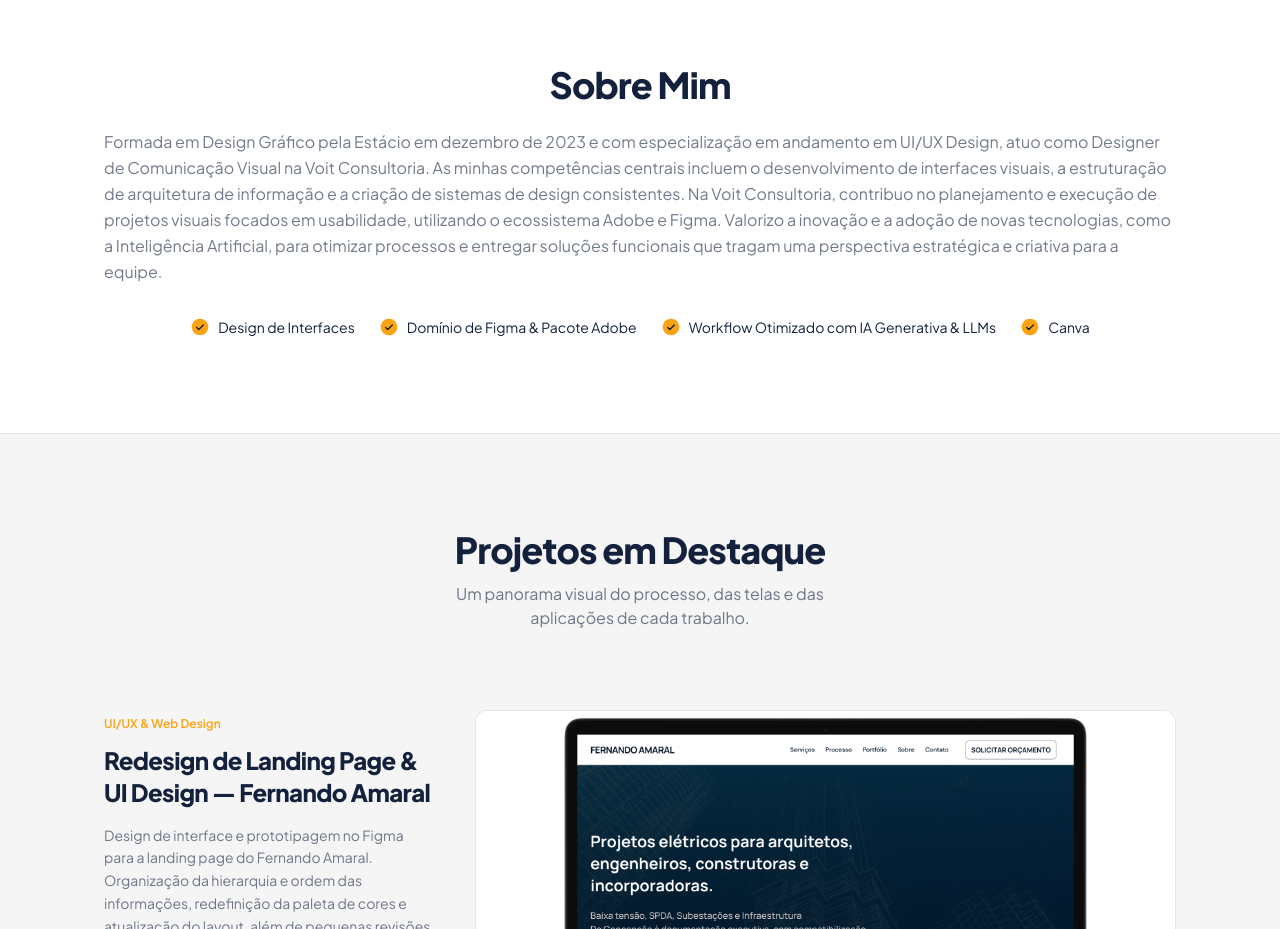
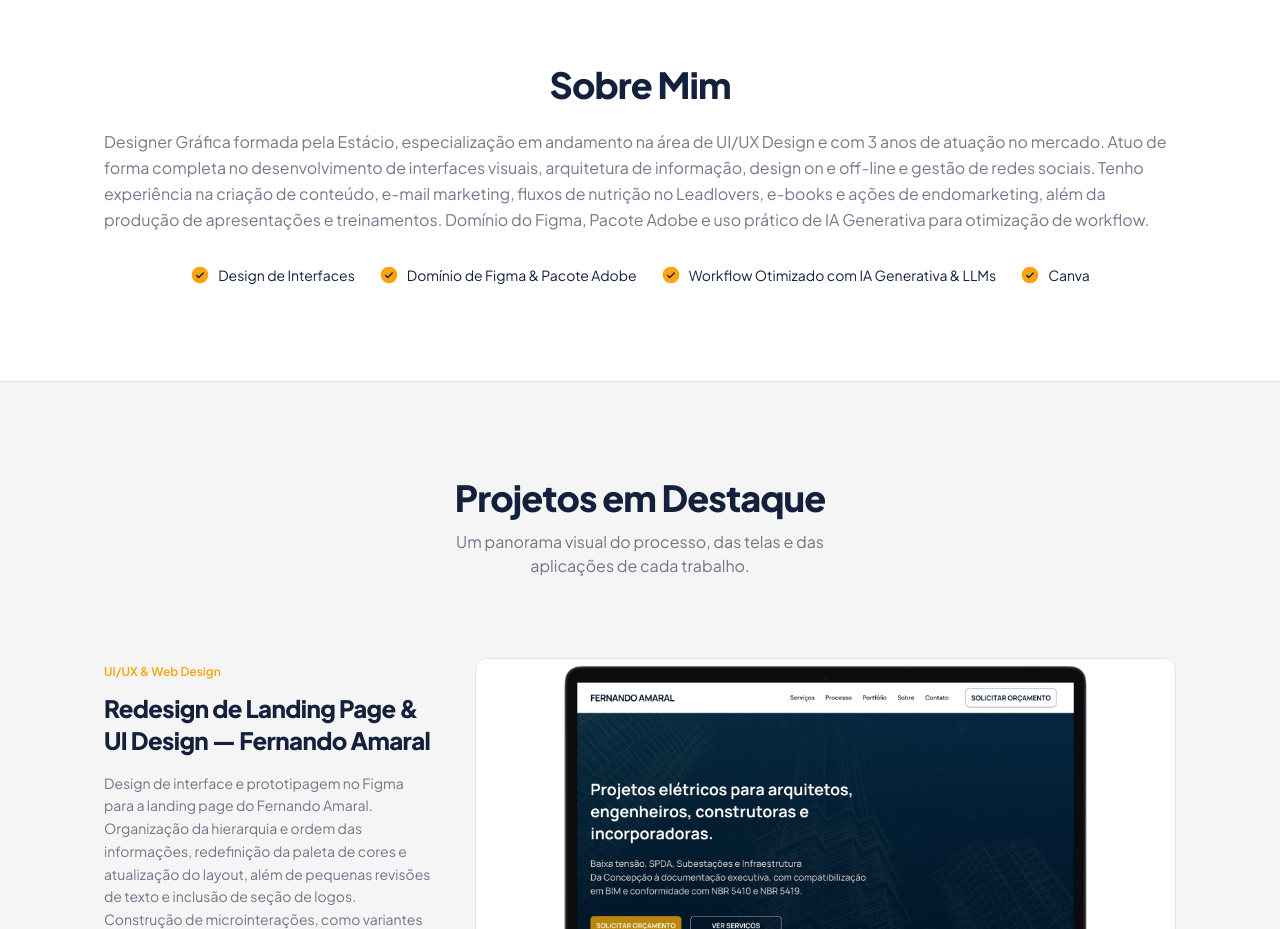
Before and after one commit to raquel-renovato/raquel-renovato-portfolio, a Next.js app: page / in a window 1280 px wide. Shown: the part 1200-2129 px from the top of the page. Built offline with nearby package versions, Linux system fonts and the light colour scheme.

Commit message:
Update About.js

```diff
--- a/components/About.js
+++ b/components/About.js
@@ -12,7 +12,7 @@ export default function About() {
 
         <h2 className="text-brand-dark text-3xl sm:text-4xl font-extrabold tracking-tight mb-6 text-center">Sobre Mim</h2>
         <p className="text-brand-dark/60 leading-relaxed mb-8">
-          Formada em Design Gráfico pela Estácio em dezembro de 2023 e com especialização em andamento em UI/UX Design, atuo como Designer de Comunicação Visual na Voit Consultoria. As minhas competências centrais incluem o desenvolvimento de interfaces visuais, a estruturação de arquitetura de informação e a criação de sistemas de design consistentes. Na Voit Consultoria, contribuo no planejamento e execução de projetos visuais focados em usabilidade, utilizando o ecossistema Adobe e Figma. Valorizo a inovação e a adoção de novas tecnologias, como a Inteligência Artificial, para otimizar processos e entregar soluções funcionais que tragam uma perspectiva estratégica e criativa para a equipe.
+          Designer Gráfica formada pela Estácio, especialização em andamento na área de UI/UX Design e com 3 anos de atuação no mercado. Atuo de forma completa no desenvolvimento de interfaces visuais, arquitetura de informação, design on e off-line e gestão de redes sociais. Tenho experiência na criação de conteúdo, e-mail marketing, fluxos de nutrição no Leadlovers, e-books e ações de endomarketing, além da produção de apresentações e treinamentos. Domínio do Figma, Pacote Adobe e uso prático de IA Generativa para otimização de workflow.
         </p>
 
         <ul className="flex flex-wrap justify-center gap-x-6 gap-y-3">
```
